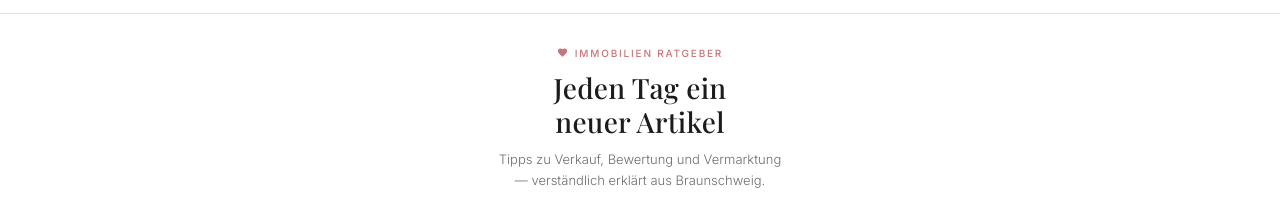
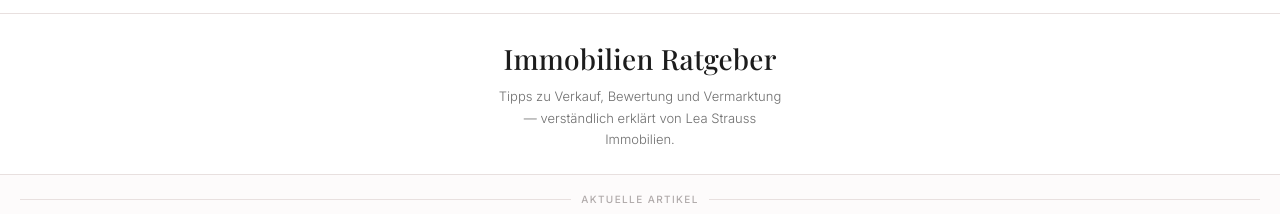
Before and after one commit to philchris99/philchris99.github.io, a plain HTML site: page index.html in a window 1280 px wide. Shown: the part 73-287 px from the top of the page. Drawn offline with nearby package versions, Linux system fonts and the light colour scheme; no server answers; a web font is replaced by a local one.

Commit message:
Add files via upload

```diff
--- a/index.html
+++ b/index.html
@@ -3,7 +3,7 @@
 <head>
 <meta charset="UTF-8">
 <meta name="viewport" content="width=device-width, initial-scale=1.0">
-<title>Immobilien Ratgeber · Lea Strauss</title>
+<title>Immobilien Ratgeber</title>
 <meta name="description" content="Immobilien-Ratgeber: Tipps zu Immobilienverkauf, Bewertung und Vermarktung von Lea Strauss Immobilien Braunschweig.">
 <link rel="preconnect" href="https://fonts.googleapis.com">
 <link href="https://fonts.googleapis.com/css2?family=Playfair+Display:ital,wght@0,400;0,500;0,700;1,400&family=Inter:wght@300;400;500&display=swap" rel="stylesheet">
@@ -308,12 +308,8 @@
 
 <!-- INTRO -->
 <div class="intro">
-  <div class="intro-eyebrow">
-    <svg viewBox="0 0 24 24" xmlns="http://www.w3.org/2000/svg"><path d="M12 21.35l-1.45-1.32C5.4 15.36 2 12.28 2 8.5 2 5.42 4.42 3 7.5 3c1.74 0 3.41.81 4.5 2.09C13.09 3.81 14.76 3 16.5 3 19.58 3 22 5.42 22 8.5c0 3.78-3.4 6.86-8.55 11.54L12 21.35z"/></svg>
-    Immobilien Ratgeber
-  </div>
-  <h1>Jeden Tag ein<br>neuer Artikel</h1>
-  <p>Tipps zu Verkauf, Bewertung und Vermarktung — verständlich erklärt aus Braunschweig.</p>
+  <h1>Immobilien Ratgeber</h1>
+  <p>Tipps zu Verkauf, Bewertung und Vermarktung — verständlich erklärt von Lea Strauss Immobilien.</p>
 </div>
 
 <!-- ARTIKEL-KACHELN -->
```
